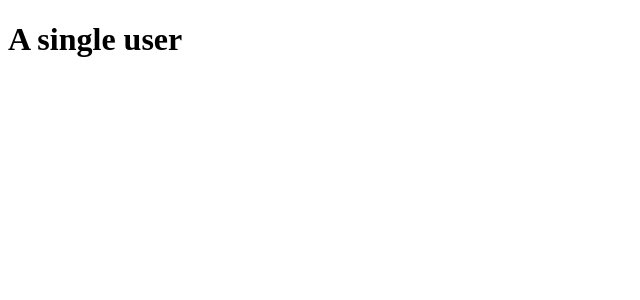
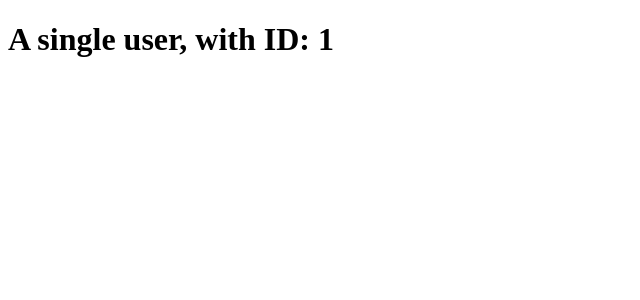
Before and after one commit to newbornfrontender/udemy-nuxt-home-work, a Nuxt app: page /users/1 in a window 1280 px wide. Shown: the top 300 px of the page, without its empty margins (0-640 px from the left). Built offline with nearby package versions, Linux system fonts and the light colour scheme.

Commit message:
Добавил динамические параметры

```diff
--- a/pages/users/_id/index.vue
+++ b/pages/users/_id/index.vue
@@ -1,3 +1,12 @@
 <template>
-  <h1>A single user</h1>
+  <!-- $route.params.id  указывает на _id, если компонент будет иметь -->
+  <!-- другое имя, то вместо id будет это имя -->
+
+  <h1>A single user, with ID: {{ $route.params.id }}</h1>
 </template>
+
+<script>
+  export default {
+    name: 'users-id',
+  };
+</script>
```
